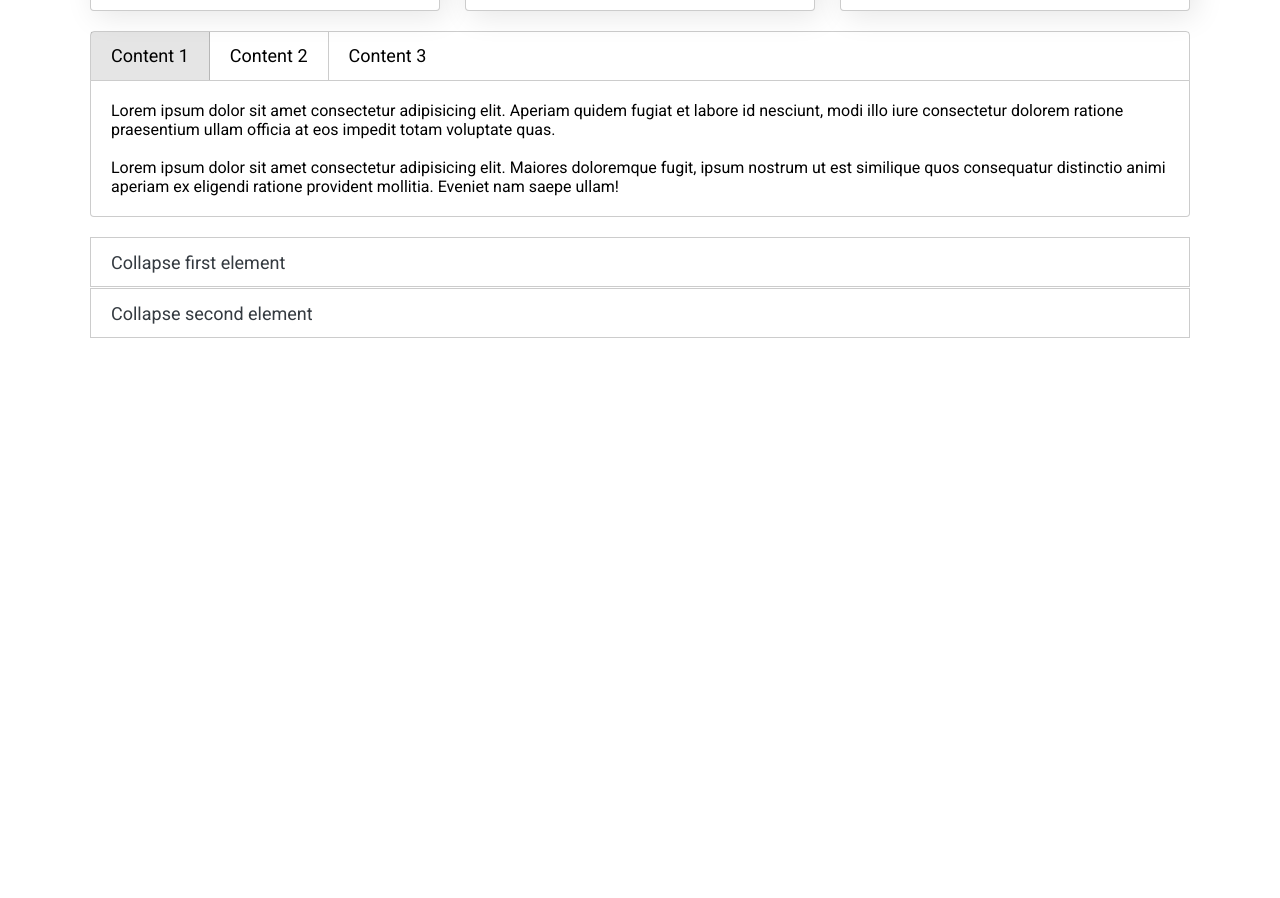
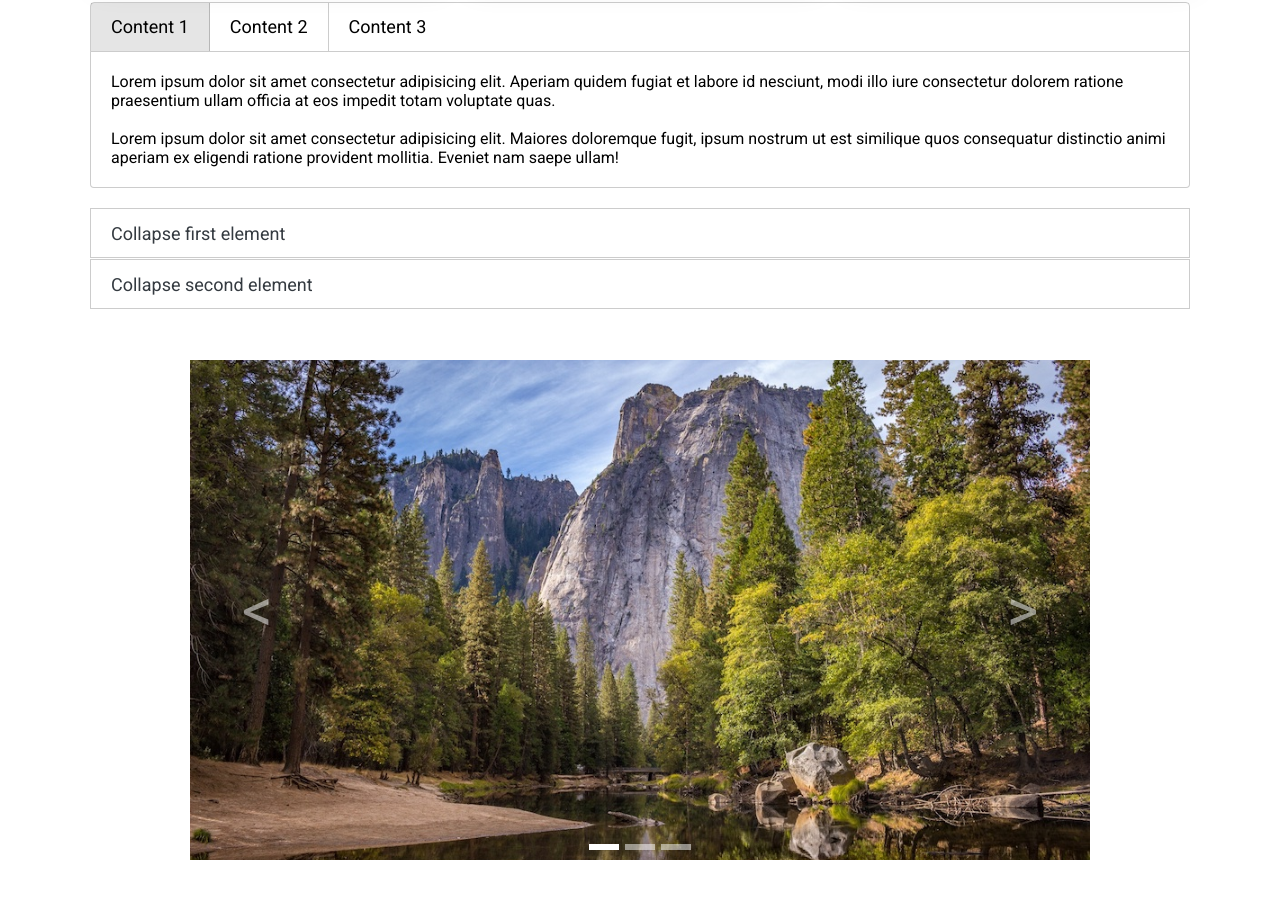
Before and after one commit to IvanNever/ui-js-library, a website with bundled scripts: page src/index.html in a window 1280 px wide. Shown: the part 542-1440 px from the top of the page. Before the commit the page ends 931 px from the top, so only its background shows below. Built offline with nearby package versions, Linux system fonts and the light colour scheme; files whose address does not match are found by name.

Commit message:
add slider component

```diff
--- a/src/index.html
+++ b/src/index.html
@@ -23,7 +23,7 @@
         <!-- Card -->
         <div class="goods d-flex f-space-between mt-20">
            <div class="card">
-                <img src="https://photo-works.net/images/europe-landscape-photo-edited.jpg" alt="card photo" class="card-img">
+                <img src="./img/nat-1.jpg" alt="card photo" class="card-img">
                 <div class="card-body p20">
                     <div class="card-title fz-20 mb-10">Card title</div>
                     <p class="card-text mb-10">
@@ -33,7 +33,7 @@
                 </div>
             </div>
             <div class="card">
-                <img src="https://photo-works.net/images/europe-landscape-photo-edited.jpg" alt="card photo" class="card-img">
+                <img src="./img/nat-2.jpg" alt="card photo" class="card-img">
                 <div class="card-body p20">
                     <div class="card-title fz-20 mb-10">Card title #2</div>
                     <p class="card-text mb-10">
@@ -43,7 +43,7 @@
                 </div>
             </div>
             <div class="card">
-                <img src="https://photo-works.net/images/europe-landscape-photo-edited.jpg" alt="card photo" class="card-img">
+                <img src="./img/nat-3.jpg" alt="card photo" class="card-img">
                 <div class="card-body p20">
                     <div class="card-title fz-20 mb-10">Card title #3</div>
                     <p class="card-text mb-10">
@@ -118,6 +118,37 @@
                 </div>
             </div>
         </div>
+
+        <!-- Carousel -->
+        <div class="carousel" id="slider">
+            <ol class="carousel-indicators">
+                <li class="active" data-slide-to="0"></li>
+                <li data-slide-to="1"></li>
+                <li data-slide-to="2"></li>
+            </ol>
+            <div class="carousel-inner">
+                <div class="carousel-slides">
+                    <div class="carousel-item">
+                        <img src="./img/nat-1.jpg" alt="photo">
+                    </div>
+                    <div class="carousel-item">
+                        <img src="./img/nat-2.jpg" alt="photo">
+                    </div>
+                    <div class="carousel-item">
+                        <img src="./img/nat-3.jpg" alt="photo">
+                    </div>
+                </div>
+            </div>
+            <a href="" class="carousel-prev" data-slide="prev">
+                <span class="carousel-prev-icon">&lt;</span>
+            </a>
+            <a href="#" class="carousel-next" data-slide="next">
+                <span class="carousel-next-icon">&gt;</span>
+            </a>
+        </div>
+
+
+
         <div style="height: 50px;"></div>
 
     </div>
--- /dev/null
+++ b/src/js/lib/components/carousel.js
@@ -0,0 +1,76 @@
+import $ from '../core';
+
+$.prototype.carousel = function() {
+    for (let i = 0; i < this.length; i++) {
+        const width = window.getComputedStyle(this[i].querySelector('.carousel-inner')).width;
+        const slides = this[i].querySelectorAll('.carousel-item');
+        const slidesField = this[i].querySelector('.carousel-slides');
+        const dots = this[i].querySelectorAll('.carousel-indicators li');
+
+        slidesField.style.width = 100 * slides.length + '%';
+        slides.forEach(slide => {
+            slide.style.width = width;
+        });
+
+        let offset = 0;
+        let slideIndex = 0;
+
+        $(this[i].querySelector('[data-slide="next"]')).click((e) => {
+            e.preventDefault();
+
+            if (offset == (+width.replace(/\D/g, '') * (slides.length - 1))) {
+                offset = 0;
+            } else {
+                offset += +width.replace(/\D/g, '');
+            }
+
+            slidesField.style.transform = `translateX(-${offset}px)`;
+
+            if (slideIndex == slides.length - 1) {
+                slideIndex = 0;
+            } else {
+                slideIndex++;
+            }
+
+            dots.forEach(dot => dot.classList.remove('active'));
+            dots[slideIndex].classList.add('active');
+        });
+
+        $(this[i].querySelector('[data-slide="prev"]')).click((e) => {
+            e.preventDefault();
+
+            if (offset == 0) {
+                offset = +width.replace(/\D/g, '') * (slides.length - 1);
+            } else {
+                offset -= +width.replace(/\D/g, '');
+            }
+
+            slidesField.style.transform = `translateX(-${offset}px)`;
+
+            if (slideIndex == 0) {
+                slideIndex = slides.length - 1;
+            } else {
+                slideIndex--;
+            }
+
+            dots.forEach(dot => dot.classList.remove('active'));
+            dots[slideIndex].classList.add('active');
+        });
+
+        const sliderId = this[i].getAttribute('id');
+        $(`#${sliderId} .carousel-indicators li`).click(e => {
+            e.preventDefault();
+
+            const slideTo = e.target.getAttribute('data-slide-to');
+            slideIndex = slideTo;
+            offset = +width.replace(/\D/g, '') * slideTo;
+
+            slidesField.style.transform = `translateX(-${offset}px)`;
+
+            dots.forEach(dot => dot.classList.remove('active'));
+            dots[slideIndex].classList.add('active');
+        });
+    }
+};
+
+$('.carousel').carousel();
--- a/src/js/lib/lib.js
+++ b/src/js/lib/lib.js
@@ -8,5 +8,6 @@ import './components/dropdown';
 import './components/modal';
 import './components/tab';
 import './components/accordion';
+import './components/carousel';
 
 export default $;
--- /dev/null
+++ b/src/sass/components/carousel.scss
@@ -0,0 +1,89 @@
+.carousel {
+    display: block;
+    margin: 5rem auto;
+    width: 90rem;
+    position: relative;
+
+    &-indicators {
+        position: absolute;
+        right: 0;
+        bottom: 0;
+        left: 0;
+        z-index: 15;
+        display: flex;
+        justify-content: center;
+        margin-right: 15%;
+        margin-left: 15%;
+        list-style: none;
+
+        li {
+            box-sizing: content-box;
+            flex: 0 1 auto;
+            width: 3rem;
+            height: 0.6rem;
+            margin: 0 3px;
+            cursor: pointer;
+            background-color: #fff;
+            background-clip: padding-box;
+            border-top: 1rem solid transparent;
+            border-bottom: 1rem solid transparent;
+            opacity: 0.5;
+            transition: opacity .6s ease;
+        }
+
+        .active {
+            opacity: 1;
+        }
+    }
+
+    &-inner {
+        width: 100%;
+        height: 50rem;
+        position: relative;
+        overflow: hidden;
+    }
+
+    &-slides {
+        height: 100%;
+        display: flex;
+    }
+
+    &-item {
+        height: 100%;
+        img {
+            width: 100%;
+            height: 100%;
+            object-fit: cover;
+        }
+    }
+
+    &-prev, &-next {
+        position: absolute;
+        top: 0;
+        bottom: 0;
+        z-index: 1;
+        display: flex;
+        justify-content: center;
+        align-items: center;
+        width: 15%;
+        color: #fff;
+        opacity: .5;
+        text-align: center;
+        font-size: 6rem;
+        text-decoration: none;
+        transition: opacity .15 ease;
+
+        &:hover {
+            opacity: .9;
+            background-color: rgba(0,0,0, .2);
+        }
+    }
+
+    &-prev {
+        left: 0;
+    }
+
+    &-next {
+        right: 0;
+    }
+}
--- a/src/sass/components/ui.scss
+++ b/src/sass/components/ui.scss
@@ -4,3 +4,4 @@
 @import './modal.scss';
 @import './tab.scss';
 @import './accordion.scss';
+@import './carousel.scss';
```
Also changed, not shown: dist/img/nat-1.jpg (added), dist/img/nat-2.jpg (added), dist/img/nat-3.jpg (added), dist/index.html, dist/script.js, dist/style.css, src/img/nat-1.jpg (added), src/img/nat-2.jpg (added), src/img/nat-3.jpg (added), 1 other file.
